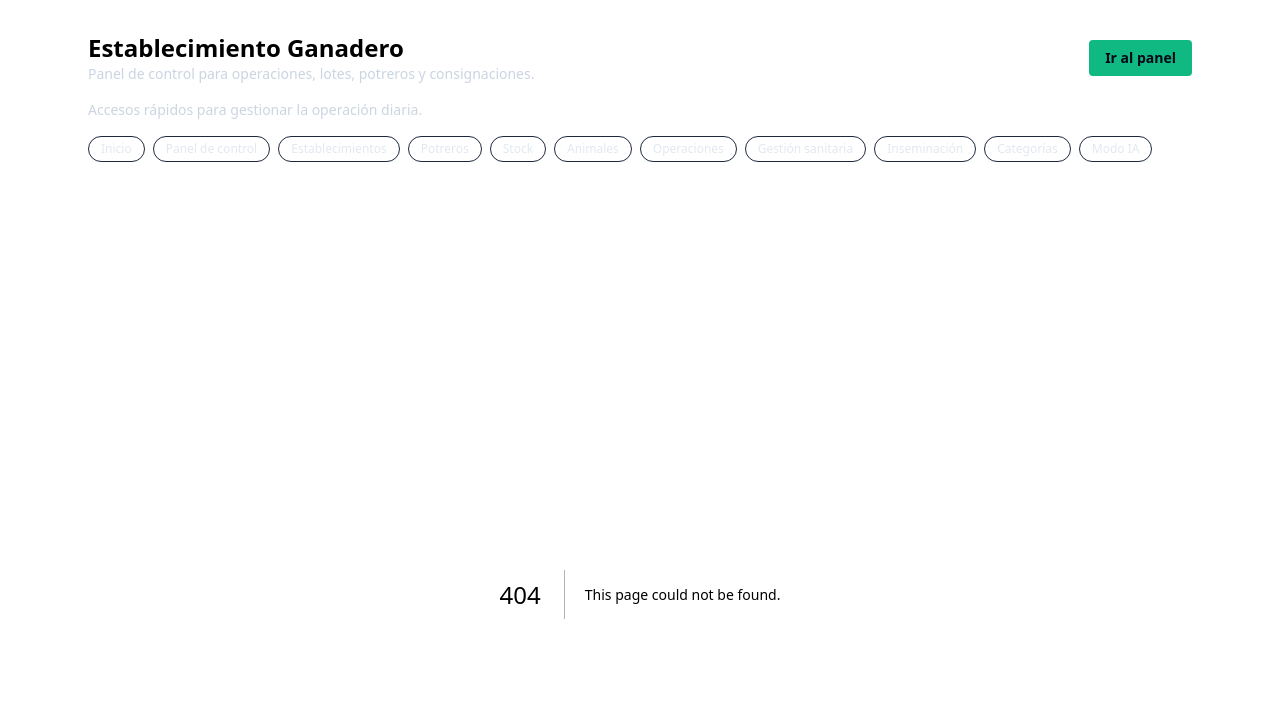
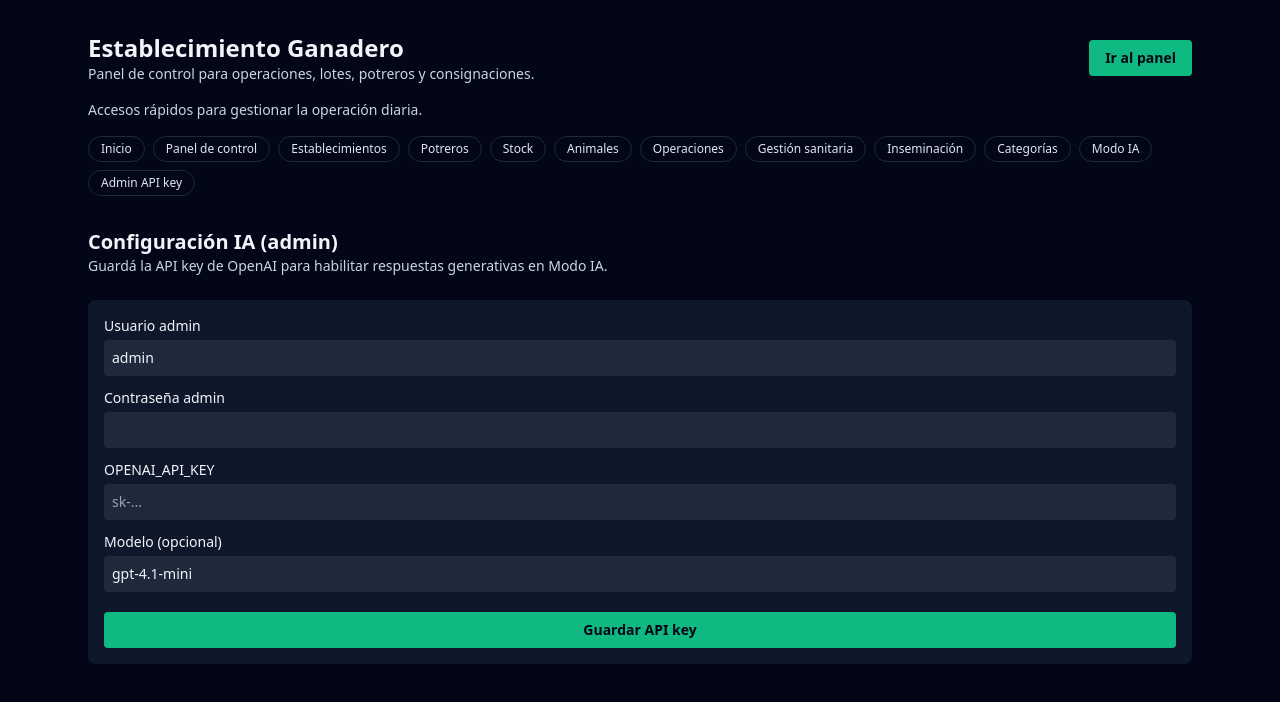
Before and after one commit to ufernand853/EstablecimientoGanadero, a Next.js app in the folder apps/web/: page /admin/ai-settings in a window 1280 px wide. Before the commit this address had no page. Shown: the top 702 px of the page. Built offline with nearby package versions, Linux system fonts and the light colour scheme; no server answers.

Commit message:
Clarify AI fallback reason and show saved settings status

```diff
--- /dev/null
+++ b/apps/web/app/admin/ai-settings/page.tsx
@@ -0,0 +1,154 @@
+"use client";
+
+import { FormEvent, useEffect, useState } from "react";
+import { getApiUrl } from "../../lib/api-url";
+
+const API_URL = getApiUrl();
+
+type SettingsStatus = {
+  configured: boolean;
+  model: string;
+  updatedAt: string | null;
+};
+
+export default function AISettingsPage() {
+  const [username, setUsername] = useState("admin");
+  const [password, setPassword] = useState("");
+  const [apiKey, setApiKey] = useState("");
+  const [model, setModel] = useState("gpt-4.1-mini");
+  const [status, setStatus] = useState<"idle" | "saving">("idle");
+  const [result, setResult] = useState<string | null>(null);
+  const [error, setError] = useState<string | null>(null);
+  const [settingsStatus, setSettingsStatus] = useState<SettingsStatus | null>(null);
+
+  const loadSettingsStatus = async () => {
+    try {
+      const response = await fetch(`${API_URL}/admin/openai-settings`);
+      if (!response.ok) {
+        return;
+      }
+      const data = (await response.json()) as SettingsStatus;
+      setSettingsStatus(data);
+    } catch {
+      // no-op
+    }
+  };
+
+  useEffect(() => {
+    loadSettingsStatus();
+  }, []);
+
+  const handleSubmit = async (event: FormEvent<HTMLFormElement>) => {
+    event.preventDefault();
+    setError(null);
+    setResult(null);
+
+    if (!username.trim() || !password.trim() || !apiKey.trim()) {
+      setError("Completá usuario, contraseña y API key.");
+      return;
+    }
+
+    setStatus("saving");
+    try {
+      const response = await fetch(`${API_URL}/admin/openai-settings`, {
+        method: "POST",
+        headers: { "Content-Type": "application/json" },
+        body: JSON.stringify({
+          username: username.trim(),
+          password,
+          apiKey: apiKey.trim(),
+          model: model.trim() || undefined,
+        }),
+      });
+
+      const data = (await response.json().catch(() => ({}))) as { message?: string; updatedAt?: string; model?: string };
+      if (!response.ok) {
+        throw new Error(data.message || "No se pudo guardar la configuración.");
+      }
+
+      setApiKey("");
+      setResult(`Configuración guardada. Modelo activo: ${data.model ?? model}. Fecha: ${data.updatedAt ?? "ahora"}.`);
+      await loadSettingsStatus();
+    } catch (submitError) {
+      setError(submitError instanceof Error ? submitError.message : "Error inesperado.");
+    } finally {
+      setStatus("idle");
+    }
+  };
+
+  return (
+    <main className="space-y-6">
+      <header>
+        <h2 className="text-xl font-semibold">Configuración IA (admin)</h2>
+        <p className="text-sm text-slate-300">
+          Guardá la API key de OpenAI para habilitar respuestas generativas en Modo IA.
+        </p>
+      </header>
+
+      {settingsStatus ? (
+        <p className="text-xs text-slate-400">
+          Estado actual: {settingsStatus.configured ? "API key configurada" : "Sin API key guardada"} · Modelo: {settingsStatus.model}
+          {settingsStatus.updatedAt ? ` · Última actualización: ${new Date(settingsStatus.updatedAt).toLocaleString("es-AR")}` : ""}
+        </p>
+      ) : null}
+
+      <section className="rounded-lg bg-slate-900 p-4">
+        <form className="grid gap-3" onSubmit={handleSubmit}>
+          <label className="grid gap-1 text-sm">
+            Usuario admin
+            <input
+              className="rounded bg-slate-800 p-2"
+              value={username}
+              onChange={(event) => setUsername(event.target.value)}
+              autoComplete="username"
+            />
+          </label>
+
+          <label className="grid gap-1 text-sm">
+            Contraseña admin
+            <input
+              type="password"
+              className="rounded bg-slate-800 p-2"
+              value={password}
+              onChange={(event) => setPassword(event.target.value)}
+              autoComplete="current-password"
+            />
+          </label>
+
+          <label className="grid gap-1 text-sm">
+            OPENAI_API_KEY
+            <input
+              type="password"
+              className="rounded bg-slate-800 p-2"
+              placeholder="sk-..."
+              value={apiKey}
+              onChange={(event) => setApiKey(event.target.value)}
+              autoComplete="off"
+            />
+          </label>
+
+          <label className="grid gap-1 text-sm">
+            Modelo (opcional)
+            <input
+              className="rounded bg-slate-800 p-2"
+              value={model}
+              onChange={(event) => setModel(event.target.value)}
+              placeholder="gpt-4.1-mini"
+            />
+          </label>
+
+          {error ? <p className="text-sm text-rose-400">{error}</p> : null}
+          {result ? <p className="text-sm text-emerald-400">{result}</p> : null}
+
+          <button
+            type="submit"
+            disabled={status === "saving"}
+            className="mt-2 rounded bg-emerald-500 px-4 py-2 text-sm font-semibold text-slate-950 disabled:opacity-70"
+          >
+            {status === "saving" ? "Guardando..." : "Guardar API key"}
+          </button>
+        </form>
+      </section>
+    </main>
+  );
+}
--- a/apps/web/app/layout.tsx
+++ b/apps/web/app/layout.tsx
@@ -19,6 +19,7 @@ export default function RootLayout({ children }: { children: ReactNode }) {
     { href: "/insemination", label: "Inseminación" },
     { href: "/masters/herd-categories", label: "Categorías" },
     { href: "/commands", label: "Modo IA" },
+    { href: "/admin/ai-settings", label: "Admin API key" },
   ];
 
   return (
--- a/apps/web/app/page.tsx
+++ b/apps/web/app/page.tsx
@@ -13,6 +13,7 @@ export default function HomePage() {
     { href: "/masters/slaughterhouses", label: "Frigoríficos" },
     { href: "/slaughter-shipments", label: "Consignaciones" },
     { href: "/commands", label: "Modo IA" },
+    { href: "/admin/ai-settings", label: "Admin API key IA" },
   ];
 
   return (
```
Also changed, not shown: 2 other files (tests, documents, lock files or other folders).
